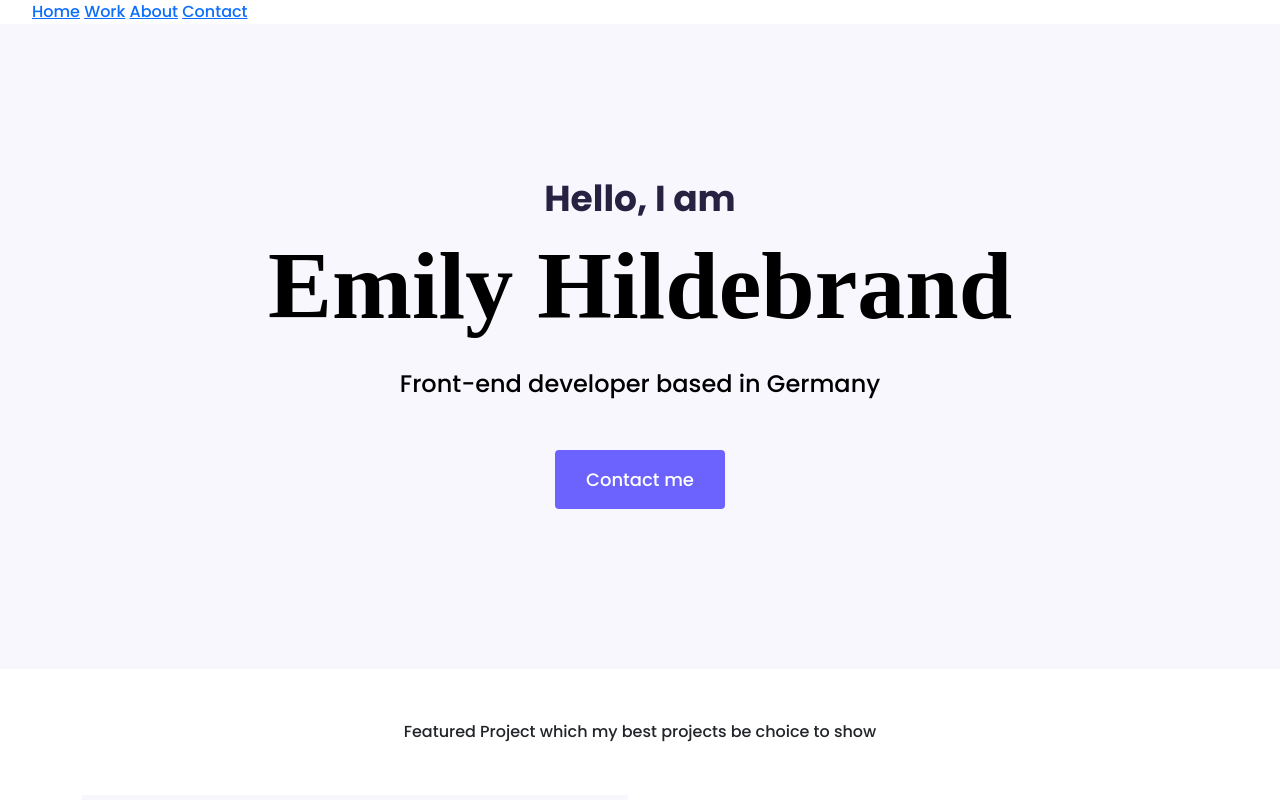
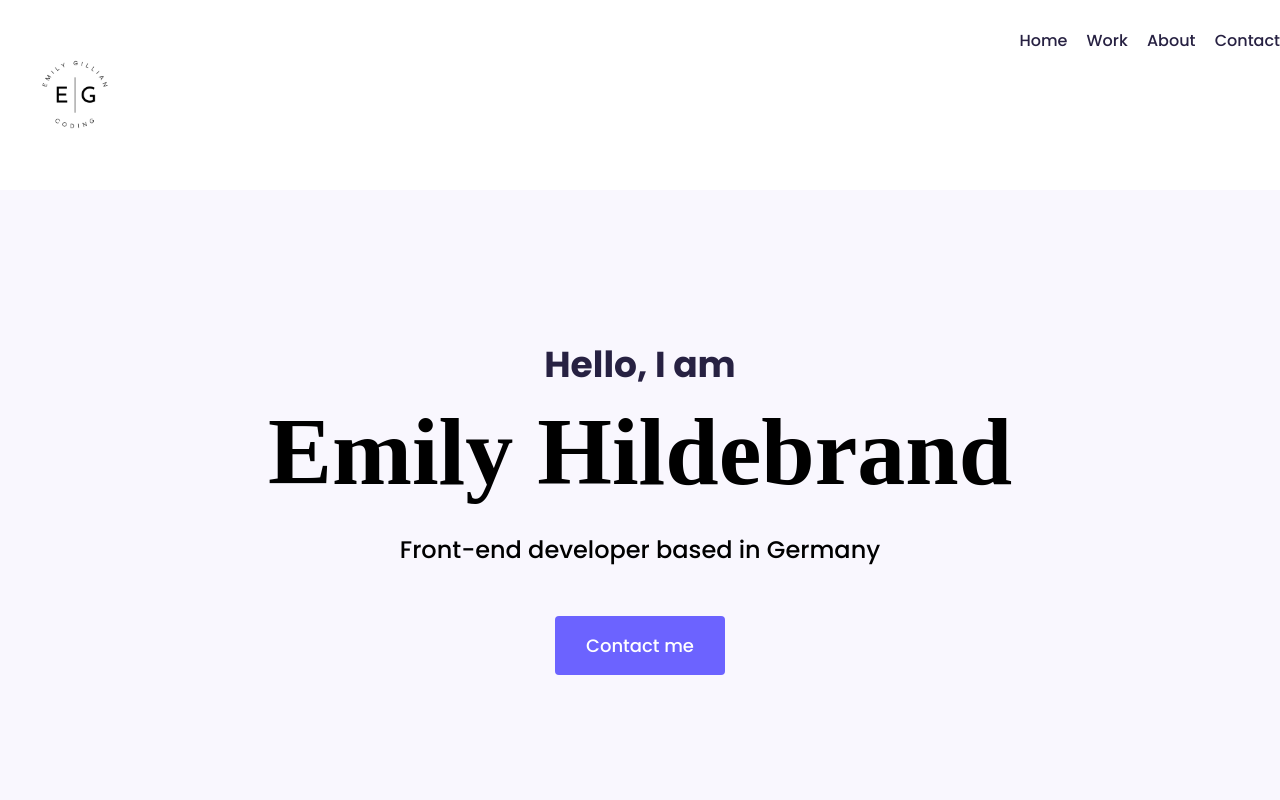
Before and after one commit to d-ecember/SheCodesResponsiveWeek4, a plain HTML site: page index.html in a window 1280 px wide. Shown: the top 800 px of the page. Drawn offline with nearby package versions, Linux system fonts and the light colour scheme; a web font is replaced by a local one.

Commit message:
Fix some Buggs

```diff
--- a/index.html
+++ b/index.html
@@ -26,11 +26,13 @@
   <body>
     <div class="container"></div>
     <nav class="d-flex justify-content-between">
-      <img src="images/Emily Gillian big.png" class="logo d-none d-mb-block" alt="" />
+        <a href="/">
+      <img src="images/Emily Gillian big.png" class="logo d-none d-md-block" alt="" />
       <img src="images/Emily Gillian.png" class="logo d-block d-md-none" alt="">
+    </a>
       <ul>
         <li class="activ">
-          <a href="/index.html">Home</a>
+          <a href="/">Home</a>
         </li>
         <li><a href="/work.html">Work</a></li>
         <li><a href="/about.html">About</a></li>
--- a/styles/portfolio.css
+++ b/styles/portfolio.css
@@ -110,14 +110,31 @@ p {
   font-size: 14px;
 }
 .logo {
-  max-width: 150px;
+  max-height: 150px;
+}
+nav {
+  padding: 20px 0;
 }
 nav ul {
   margin: 0;
+  padding: 0;
 }
 nav li {
   display: inline;
   list-style: none;
+  line-height: 42px;
+  margin-left: 15px;
+}
+nav a {
+  text-decoration: none;
+  color: #272142;
+  transition: all 100ms ease-in-out;
+}
+nav a:hover {
+  color: var(--branding-color);
+}
+nav li.active a {
+  color: var(--branding-color);
 }
 @media (max-width: 900px) {
   h1 {
```
